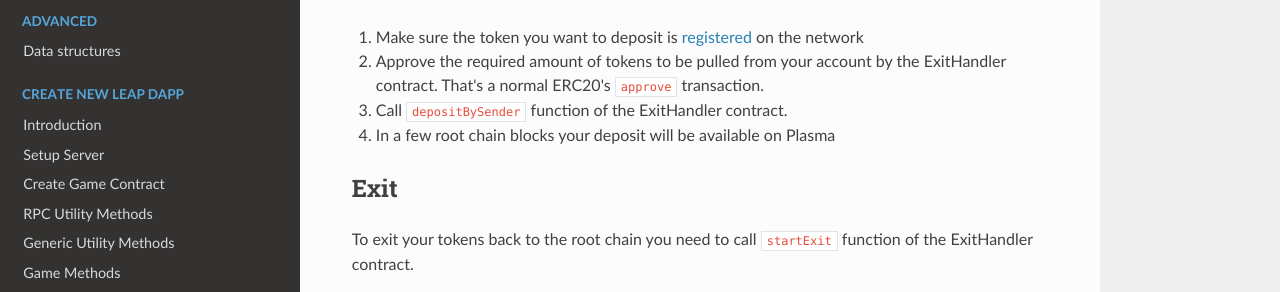
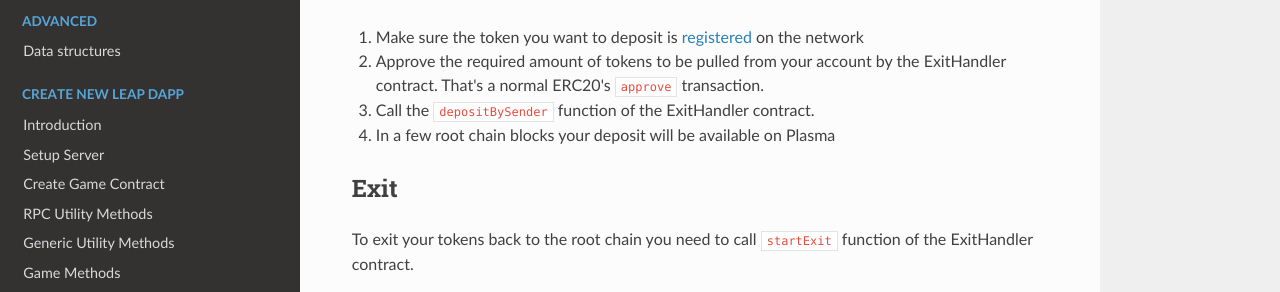
Before and after one commit to leapdao/docs, an MkDocs documentation site: the page built from docs/recipes/bridge.md, in a window 1280 px wide and 1384 px high. Shown: the part 617-909 px from the top of the window. Built offline with MkDocs 1.6.1, drawn with Linux system fonts in a browser that asks for light colours; nearby versions of some CDN libraries.

Commit message:
Update docs/recipes/bridge.md
Co-Authored-By: Tim Daubenschütz <Tim.Daubenschuetz@gmail.com>

```diff
--- a/docs/recipes/bridge.md
+++ b/docs/recipes/bridge.md
@@ -19,7 +19,7 @@ To deposit tokens you need:
 
 1. Make sure the token you want to deposit is [registered](own-token.md) on the network
 2. Approve the required amount of tokens to be pulled from your account by the ExitHandler contract. That's a normal ERC20's `approve` transaction.
-3. Call `depositBySender` function of the ExitHandler contract.
+3. Call the `depositBySender` function of the ExitHandler contract.
 4. In a few root chain blocks your deposit will be available on Plasma
 
 ## Exit
```
